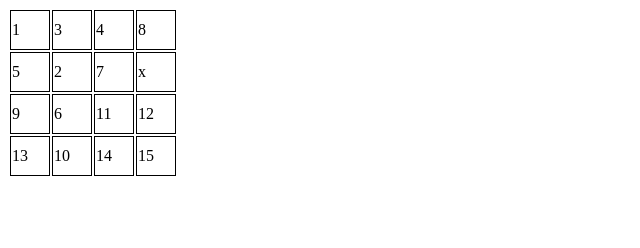
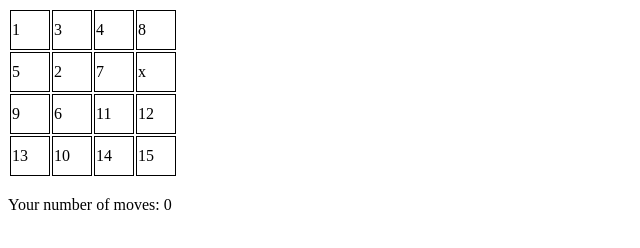
Before and after one commit to erjena/sliding-puzzle.js, a plain HTML site: page index.html in a window 1280 px wide. Shown: the whole page, without its empty margins (0-640 px from the left). Drawn offline with Linux system fonts and the light colour scheme.

Commit message:
added moveCount

```diff
--- a/index.html
+++ b/index.html
@@ -23,5 +23,8 @@
             <td /><td /><td /><td />
         </tr>
     </table>
+    <br>
+    Your number of moves:
+    <span id="moveCount"></span>
 </body>
 </html>
--- a/index.js
+++ b/index.js
@@ -25,6 +25,8 @@ function prettyPrint(state) {
             playBoard.rows[i].cells[j].innerHTML = table[i][j];
         }
     }
+    var moveCount = document.getElementById('moveCount');
+    moveCount.innerHTML = state.moveCount;
 }
 
 function moveUp(state) {
```
Also changed, not shown: styles.css (line endings or trailing spaces).
